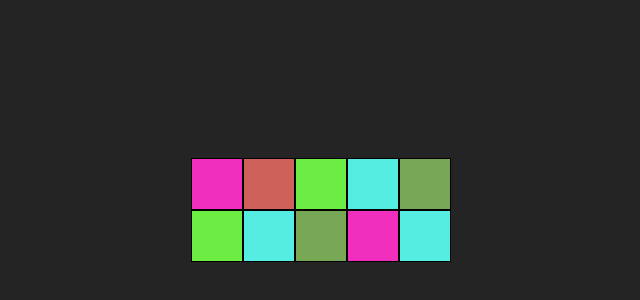
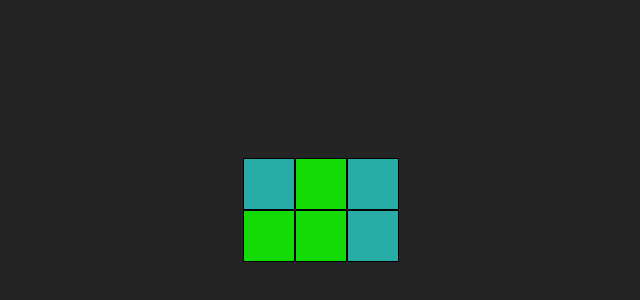
Before and after one commit to RyXkci/coloured-box-game, a React (Vite) app: page / in a window 1280 px wide. Shown: the part 222-522 px from the top of the page, without its empty margins (319-959 px from the left). Built offline with nearby package versions, Linux system fonts and the light colour scheme.

Commit message:
Refactored. Began 'onclick' functionality that changes colour of clicked box and checks of each box has same colour

```diff
--- a/package.json
+++ b/package.json
@@ -11,7 +11,8 @@
   },
   "dependencies": {
     "react": "^18.2.0",
-    "react-dom": "^18.2.0"
+    "react-dom": "^18.2.0",
+    "uuid": "^9.0.1"
   },
   "devDependencies": {
     "@types/react": "^18.2.37",
--- a/src/BoxGrid.jsx
+++ b/src/BoxGrid.jsx
@@ -1,3 +1,5 @@
+import {useState} from 'react';
+import {v4 as uuid} from 'uuid';
 import ColouredBox from './ColouredBox';
 import './BoxGrid.css';
 
@@ -8,25 +10,90 @@ const randomColor = () => {
     return `rgb(${r}, ${g}, ${b})`;
 }
 
-export default function BoxGrid(){
-    const boxes = []
-    const numBoxes = 10
-
-    const colorsArr = [];
-    const numColors = 5;
+const randomIdx = (arr) => {
+    const idx = Math.floor(Math.random() * arr.length);
+         return arr[idx];
+}
 
 
+export default function BoxGrid(){
+    // const boxes = [];
+    // cost numBoxres = 10;
+
+    const numBoxes = 6;
+    const numColors = 2;
+    // const colorsArr = [];
+
+
+
+  const generateColors = () => {
+    let colorsArr = []
     for (let i =0; i < numColors; i++) {
         colorsArr.push(randomColor());
+       }
+  return colorsArr;
+}
+
+
+
+    const generateBoxes = () => {
+      let boxes = [];
+        let box;
+        for (let i = 0; i < numBoxes; i++) {
+        box = {
+            id: uuid(),
+            background: randomIdx(colorsArr)
+          }
+          boxes.push(box);
+        }
+        return boxes;
+
     }
 
-    console.log(colorsArr)
 
-    for (let i = 0; i < numBoxes; i++) {
-        boxes.push(<ColouredBox colorsArr={colorsArr}/>)
+
+
+    const [colorsArr, setColorsArr] = useState(generateColors);
+    const [boxArr, setBoxArr] = useState(generateBoxes);
+    const [endGame, setEndGame] = useState(false);
+
+
+
+    const onClick = (id) => {
+        setBoxArr((prevBoxArr) => {
+           return prevBoxArr.map((box) => {
+            if (id === box.id) {
+                return {...box, background: randomIdx(colorsArr)}
+            } else {return box}
+           })
+        })
+        if (runValidate(boxArr)) {
+            setEndGame(!endGame);
+        }
+        // boxArr.map((box) => {
+        //     if (box.id === id) {
+        //         setBoxArr
+        //     } else {console.log('moving on')}
+        // })
     }
 
+    const runValidate = (boxArr) => {
+        return boxArr.every((box) => box.background === boxArr[0].background);
+    }
+
+
     return (
-        <div className="box-grid">{boxes}</div>
+        !endGame ?
+        <div className="box-grid">
+            {boxArr.map((box) => (
+                <ColouredBox
+                key={box.id}
+                backgroundColor={box.background}
+                changeColour={() => onClick(box.id)}
+                />
+            ))}
+        </div>
+        : <h1>You Won</h1>
+
     )
 }
--- a/src/ColouredBox.jsx
+++ b/src/ColouredBox.jsx
@@ -1,21 +1,22 @@
 import {useState} from 'react';
 import './ColouredBox.css';
 
-const randomChoice = (arr) => {
-     const idx = Math.floor(Math.random() * arr.length);
-          return arr[idx];
- }
+// const randomChoice = (arr) => {
+//      const idx = Math.floor(Math.random() * arr.length);
+//           return arr[idx];
+//  }
 
 
 
 
-export default function ColouredBox({colorsArr}) {
-   const [backgroundColor, setBackgroundColor] = useState(randomChoice(colorsArr));
+export default function ColouredBox({backgroundColor, changeColour}) {
+//    const [backgroundColor, setBackgroundColor] = useState(randomChoice(colorsArr));
 
-   const changeColor = () => {
-setBackgroundColor(randomChoice(colorsArr));
-   }
+//    const changeColor = () => {
+// setBackgroundColor(randomChoice(colorsArr));
+//    }
+
     return(
-        <div className="box" onClick={changeColor} style={{backgroundColor: backgroundColor}}></div>
+        <div className="box"  style={{backgroundColor: backgroundColor}} onClick={changeColour}></div>
     )
 }
```
Also changed, not shown: 1 other file (tests, documents, lock files or other folders).
